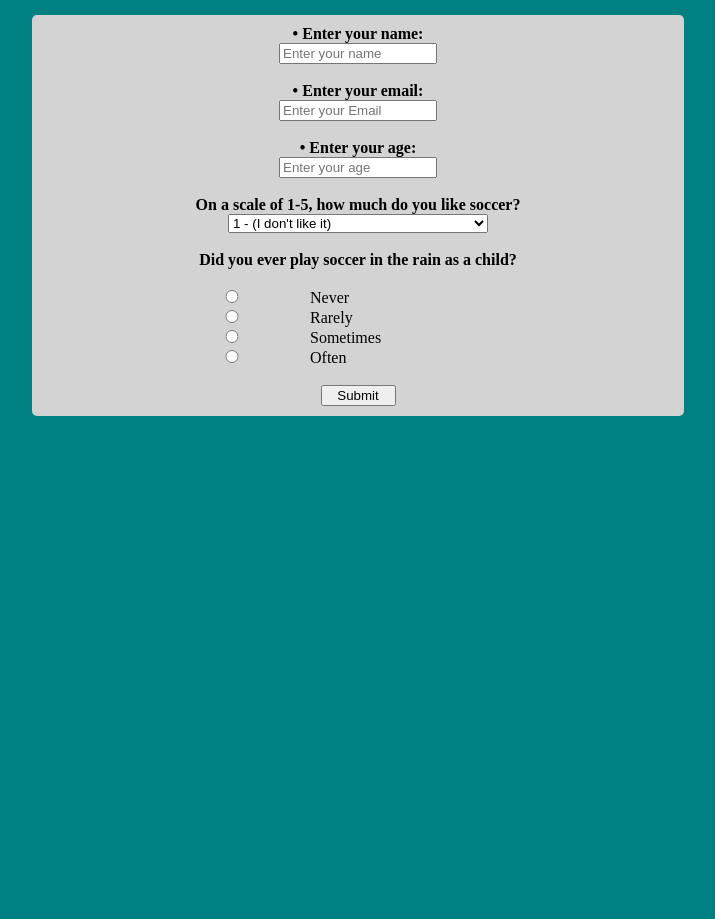
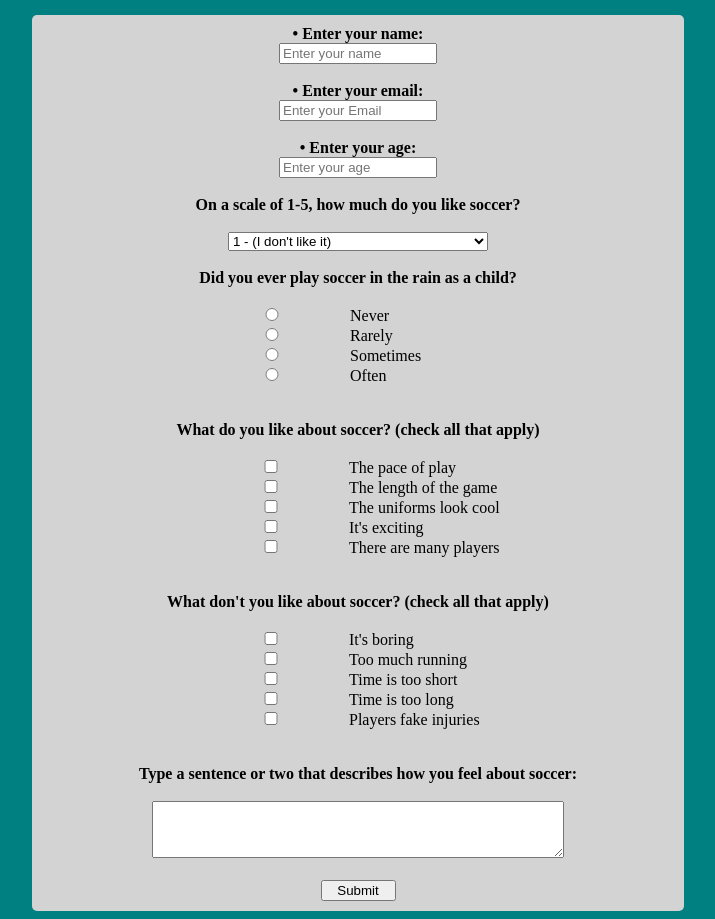
Before and after one commit to mdamian9/Simple-Survey-Form, a plain HTML site: page index.html in a window 1280 px wide. Shown: the part 145-1064 px from the top of the page, without its empty margins (282-997 px from the left). Before the commit the page ends 800 px from the top, so only its background shows below. Drawn offline with Linux system fonts and the light colour scheme.

Commit message:
Added checkboxes and text area, 17/17 tests passed

```diff
--- a/assets/css/style.css
+++ b/assets/css/style.css
@@ -26,9 +26,14 @@ form input {
     width: 150px;
 }
 
-#radio-btns {
+.radio-checkbox {
    text-align: left;
-   margin-left: 110px;
+   margin-left: 150px;
+}
+
+textarea {
+    width: 400px;
+    padding: 5px;
 }
 
 #submit {
--- a/index.html
+++ b/index.html
@@ -28,7 +28,7 @@
             <input id="email" type="email" name="email" placeholder="Enter your Email" required><br><br>
             <label id="number-label" for="number"><b>• Enter your age:</b></label><br>
             <input id="number" type="number" name="age" min="1" max="100" placeholder="Enter your age"><br><br>
-            <b>On a scale of 1-5, how much do you like soccer?</b><br>
+            <b>On a scale of 1-5, how much do you like soccer?</b><br><br>
             <select id="dropdown">
                 <option value="1">1 - (I don't like it)</option>
                 <option value="2">2 - (I find it boring but cool at times)</option>
@@ -38,12 +38,36 @@
             </select>
             <br><br>
             <b>Did you ever play soccer in the rain as a child?</b><br><br>
-            <div id="radio-btns">
+            <div class="radio-checkbox" id="radio-btns">
                 <input type="radio" name="response" value="never">Never<br>
                 <input type="radio" name="response" value="rarely">Rarely<br>
                 <input type="radio" name="response" value="sometimes">Sometimes<br>
-                <input type="radio" name="response" value="often">Often<br><br>
+                <input type="radio" name="response" value="often">Often
             </div>
+            <br><br>
+            <b>What do you like about soccer? (check all that apply)</b><br><br>
+            <div class="radio-checkbox">
+                <input type="checkbox" name="option1" value="pace">The pace of play<br>
+                <input type="checkbox" name="option2" value="length">The length of the game<br>
+                <input type="checkbox" name="option3" value="uniforms">The uniforms look cool<br>
+                <input type="checkbox" name="option4" value="exciting">It's exciting<br>
+                <input type="checkbox" name="option5" value="manyPlayers">There are many players
+            </div>
+            <br><br>
+            <b>What don't you like about soccer? (check all that apply)</b><br><br>
+            <div class="radio-checkbox">
+                <input type="checkbox" name="option1" value="boring">It's boring<br>
+                <input type="checkbox" name="option2" value="running">Too much running<br>
+                <input type="checkbox" name="option3" value="shortTime">Time is too short<br>
+                <input type="checkbox" name="option4" value="longTime">Time is too long<br>
+                <input type="checkbox" name="option5" value="fakers">Players fake injuries
+            </div>
+            <br><br>
+            <b>Type a sentence or two that describes how you feel about soccer:</b><br><br>
+            <textarea rows="3">
+
+            </textarea>
+            <br><br>
 
             <input id="submit" type="submit" value="Submit">
         </form>
```
